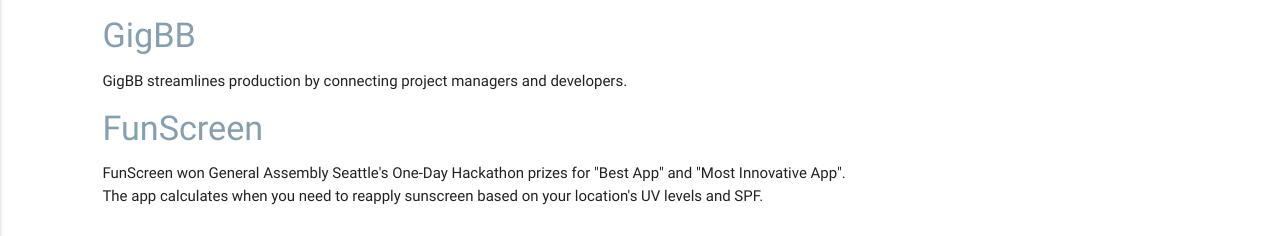
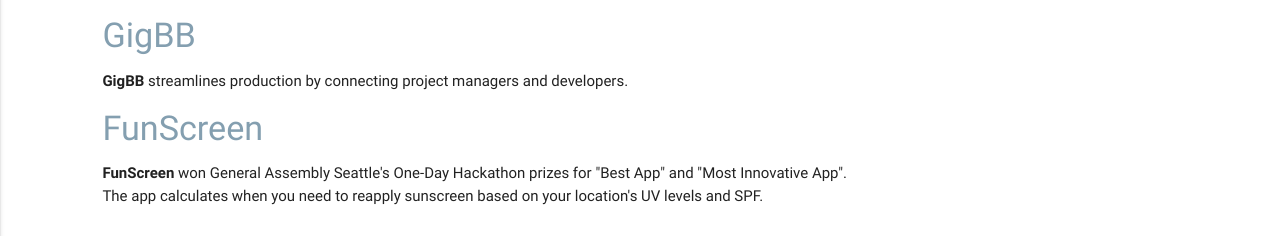
Before and after one commit to buffalocheck/buffalocheck.github.io, a website: page index.html in a window 1280 px wide. Shown: the part 456-692 px from the top of the page. Drawn offline with nearby package versions, Linux system fonts and the light colour scheme.

Commit message:
bold tags in body

```diff
--- a/index.html
+++ b/index.html
@@ -74,11 +74,11 @@
                 <h1 class="projects">Projects</h1>
                 <div class="proj">
                     <h4><a href="https://gig-bb.herokuapp.com/" target="_blank">GigBB</a></h4>
-                    <p>GigBB streamlines production by connecting project managers and developers.</p>
+                    <p><b>GigBB</b> streamlines production by connecting project managers and developers.</p>
                 </div>
                 <div class="proj">
                     <h4><a href="https://joannacolson.github.io/sunscreen-funscreen/" target="_blank">FunScreen</a></h4>
-                    <p>FunScreen won General Assembly Seattle's One-Day Hackathon prizes for "Best App" and "Most Innovative App".
+                    <p><b>FunScreen</b> won General Assembly Seattle's One-Day Hackathon prizes for "Best App" and "Most Innovative App".
                         <br> The app calculates when you need to reapply sunscreen based on your location's UV levels and SPF.</p>
                 </div>
             </div>
```
